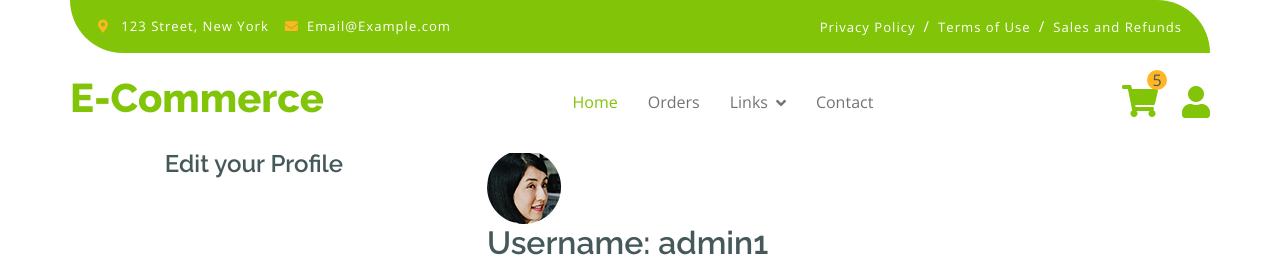
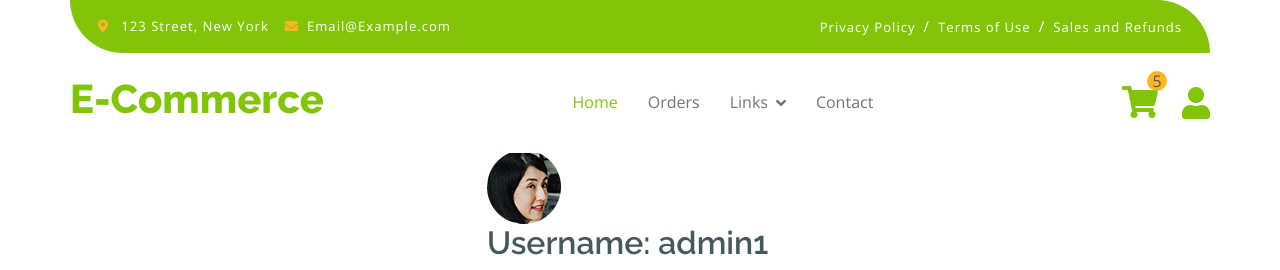
Before and after one commit to MihirPatel395/E-Comm-django, a Django app: template templates/pages/Profile.html in a window 1280 px wide. Shown: the top 270 px of the page. Run offline with Django 4.2, Linux system fonts and the light colour scheme; the template is opened without the code that fills it: values that come from a table or form of the project are taken from there, others are empty; a user stored in the database is signed in; data comes from the database, SQL or seed files in the repository; parts of the project's set-up code (start-up, migrations or seed data) failed here and were passed over; some libraries are stand-ins or nearby versions.

Commit message:
remove edit profile linkProfile.html

```diff
--- a/templates/pages/Profile.html
+++ b/templates/pages/Profile.html
@@ -6,7 +6,7 @@ Profile
 {% if request.user.is_authenticated %}
 <div class="row">
 <div class="col-3 text-end">
-<h4 style="cursor:pointer;">Edit your Profile</h4>
+<!-- <h4 style="cursor:pointer;">Edit your Profile</h4> -->
 </div>
     <div class="col text-start " style="margin-left:120px;">
         <img class="rounded" src="{{customer.imgUrl}}" alt="">
```
